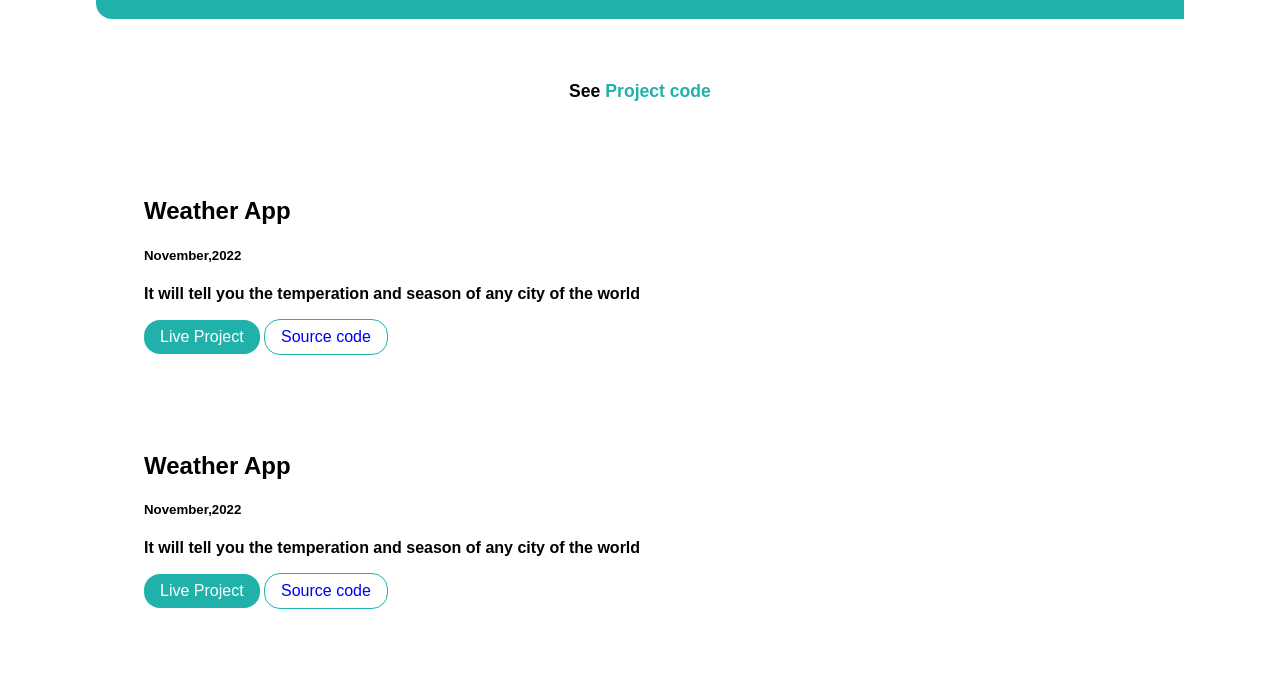
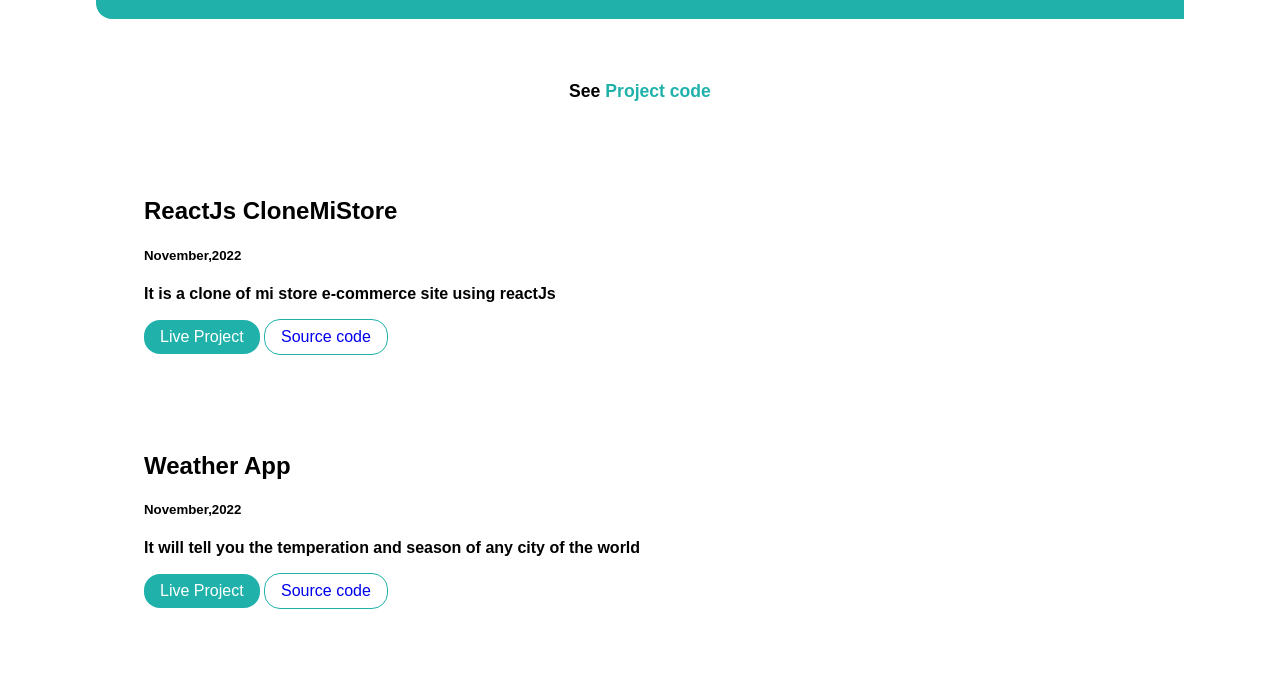
Before and after one commit to anand0805/Portfoli_prj, a plain HTML site: page projects.html in a window 1280 px wide. Shown: the part 101-800 px from the top of the page. Drawn offline with Linux system fonts and the light colour scheme.

Commit message:
Update projects.html

```diff
--- a/projects.html
+++ b/projects.html
@@ -35,9 +35,9 @@
     </header>
     <section class="section">
         <div class="container container-center">
-            <h1>Weather App</h1>
+            <h1>ReactJs CloneMiStore</h1>
             <h5>November,2022</h5>
-            <p>It will tell you the temperation and season of any city of the world </p>
+            <p>It is a clone of mi store e-commerce site using reactJs </p>
             <a href="https://mishop-store.netlify.app/" class="link link-primary">Live Project</a>
             <a href="https://github.com/anand0805" class="link link-secondary">Source code</a>
         </div>
```
